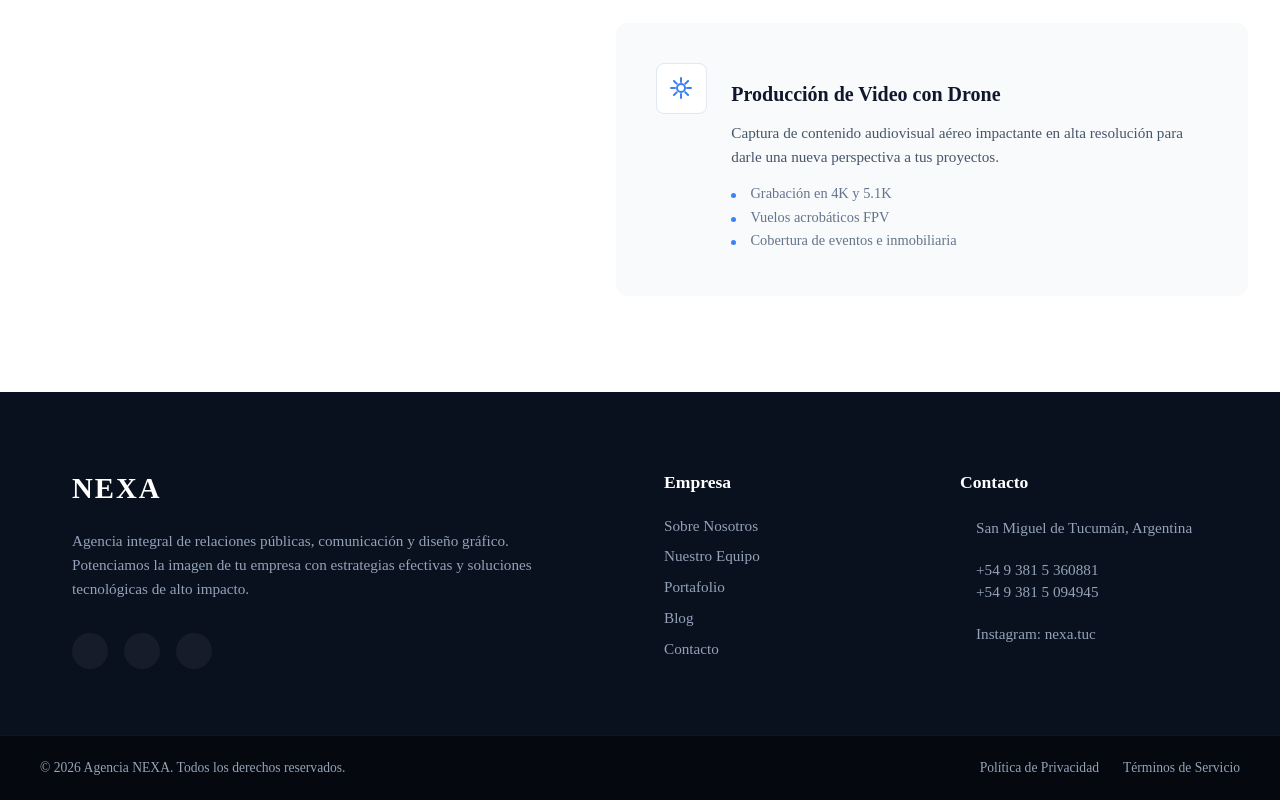
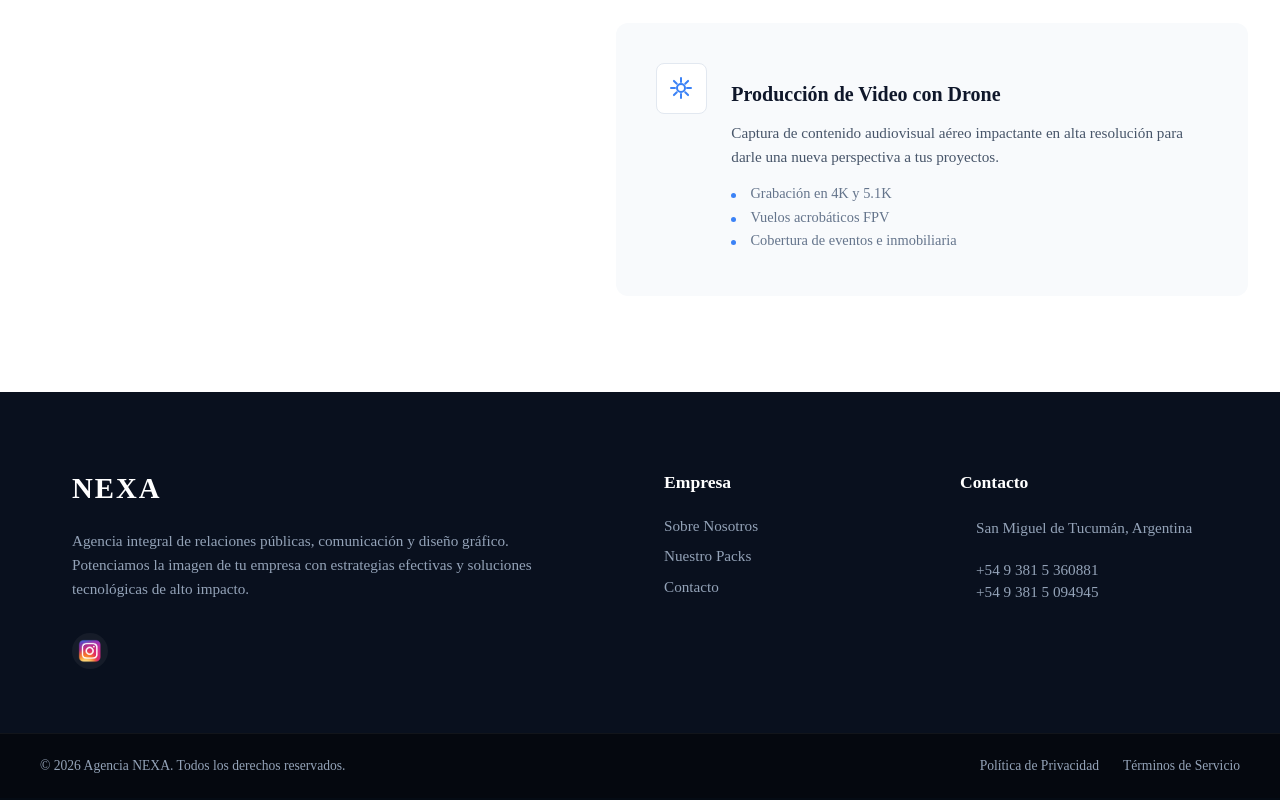
Before and after one commit to valentin21103/NexaPage, an Angular app: page / in a window 1280 px wide. Shown: the part 4319-5119 px from the top of the page. Built offline with nearby package versions, Linux system fonts and the light colour scheme.

Commit message:
update 1.0.4

```diff
--- a/src/app/layout/footer/footer.component.css
+++ b/src/app/layout/footer/footer.component.css
@@ -8,6 +8,21 @@
   --text-light: #ffffff; /* Blanco para los títulos */
   --hover-color: #3b82f6; /* Celeste para interacciones */
   --social-bg: rgba(255, 255, 255, 0.05); /* Fondo casi invisible de las redes */
+}
+
+/* Esto asegura que tu imagen descargada se vea perfecta dentro del círculo */
+.social-img {
+  width: 24px;  /* Ajustá el tamaño a tu gusto */
+  height: 24px;
+  object-fit: contain; /* Para que no se deforme */
+  /* Si el icono es negro y lo querés blanco, podés usar este truco: */
+  /* filter: brightness(0) invert(1); */
+}
+
+/* Mantenemos el efecto hover que ya teníamos */
+.social-icon:hover .social-img {
+  transform: scale(1.2) rotate(10deg);
+  transition: transform 0.3s ease;
 }
 
 /* ============================================
--- a/src/app/layout/footer/footer.component.html
+++ b/src/app/layout/footer/footer.component.html
@@ -6,16 +6,14 @@
       <p class="footer-desc">
         Agencia integral de relaciones públicas, comunicación y diseño gráfico. Potenciamos la imagen de tu empresa con estrategias efectivas y soluciones tecnológicas de alto impacto.
       </p>
-      <div class="social-links">
-        <a href="#" class="social-icon" aria-label="Instagram">
-          <i class="fab fa-instagram"></i> </a>
-        <a href="#" class="social-icon" aria-label="LinkedIn">
-          <i class="fab fa-linkedin-in"></i>
-        </a>
-        <a href="#" class="social-icon" aria-label="Facebook">
-          <i class="fab fa-facebook-f"></i>
-        </a>
-      </div>
+    <div class="social-links">
+  <a href="https://www.instagram.com/nexa.tuc/"
+     target="_blank"
+     class="social-icon"
+     aria-label="Instagram">
+     <img src="/imagenes/ig-logo.png" alt="Instagram Nexa" class="social-img" />
+  </a>
+</div>
     </div>
 
 
@@ -23,11 +21,9 @@
     <div class="footer-col">
       <h4 class="footer-heading">Empresa</h4>
       <ul class="footer-links">
-        <li><a href="#">Sobre Nosotros</a></li>
-        <li><a href="#">Nuestro Equipo</a></li>
-        <li><a href="#">Portafolio</a></li>
-        <li><a href="#">Blog</a></li>
-        <li><a href="#">Contacto</a></li>
+        <li><a routerLink="/sobre-nosotros">Sobre Nosotros</a></li>
+        <li><a routerLink="/packs">Nuestro Packs</a></li>
+        <li><a routerLink="/sobre-nosotros">Contacto</a></li>
       </ul>
     </div>
 
@@ -44,7 +40,6 @@
         </li>
         <li>
           <i class="far fa-envelope"></i>
-          <span>Instagram: nexa.tuc</span> </li>
       </ul>
     </div>
 
--- a/src/app/layout/footer/footer.component.ts
+++ b/src/app/layout/footer/footer.component.ts
@@ -1,8 +1,9 @@
 import { Component } from '@angular/core';
+import { RouterLink } from '@angular/router';
 
 @Component({
   selector: 'app-footer',
-  imports: [],
+  imports: [RouterLink],
   templateUrl: './footer.component.html',
   styleUrl: './footer.component.css'
 })
```
Also changed, not shown: public/imagenes/ig-logo.png (added).
